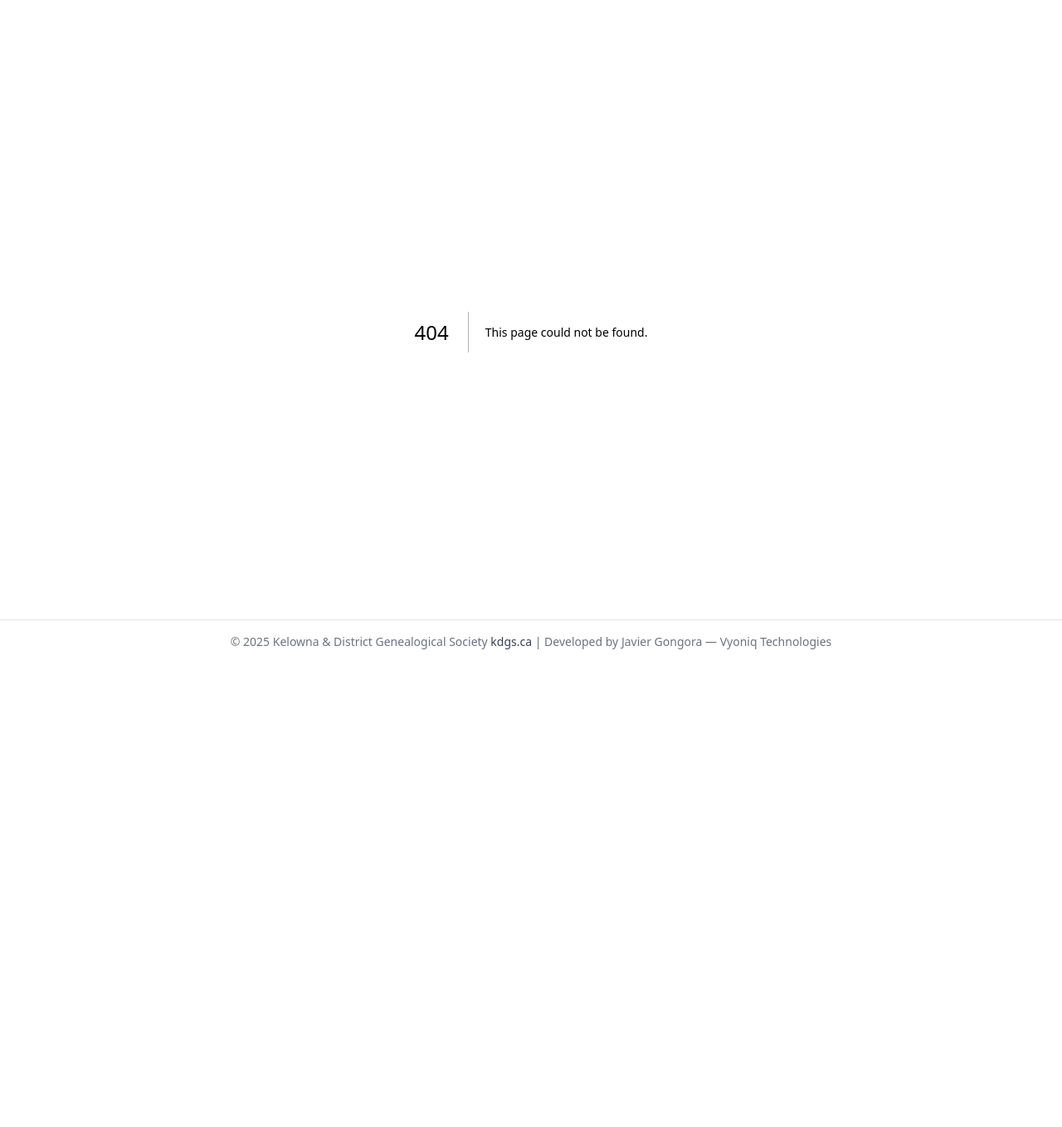
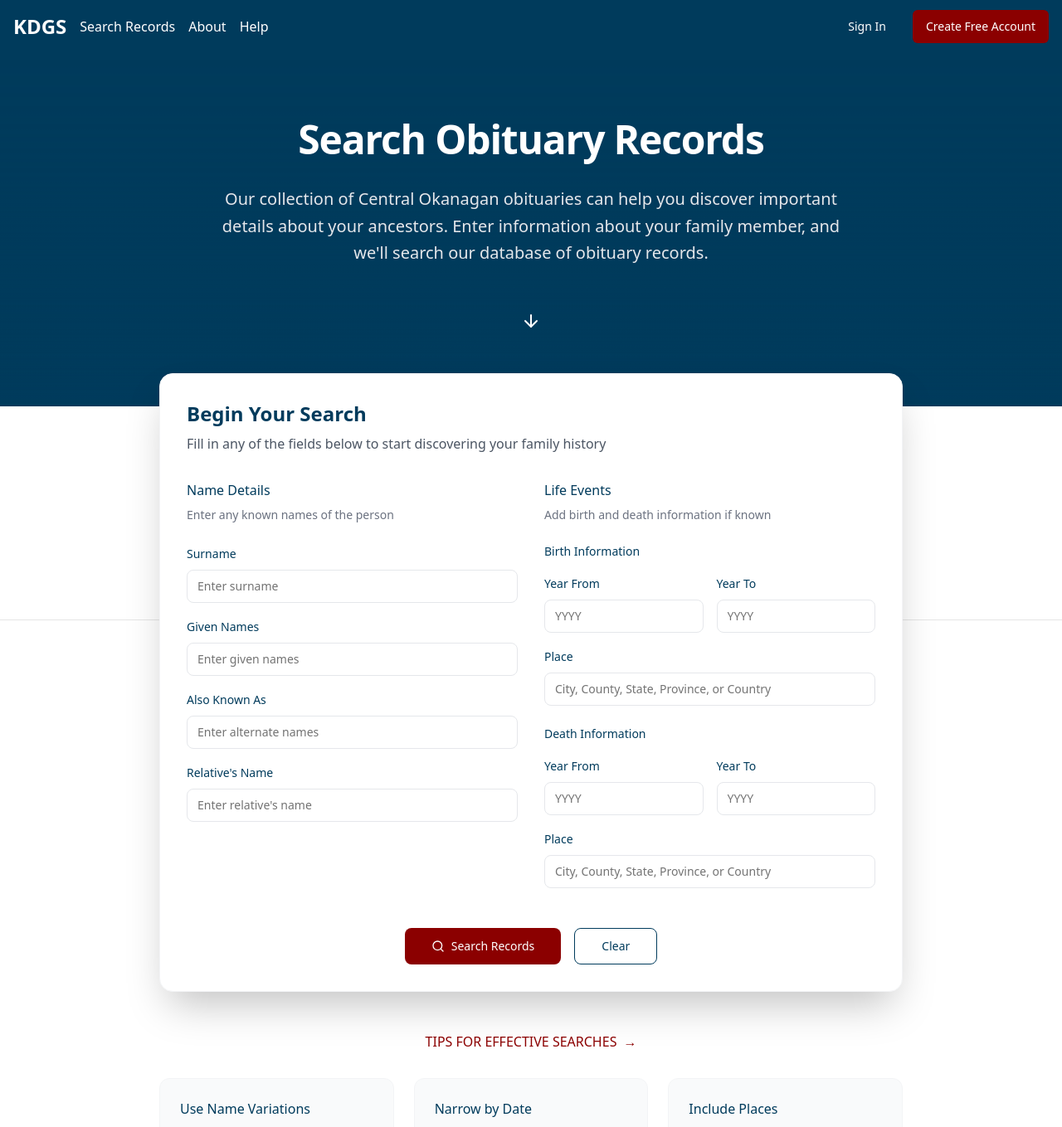
Before and after one commit to kdgs-develop/kdgs-admin-dashboard, a Next.js app: page /public/search in a window 1280 px wide. Before the commit this address had no page. Shown: the top 1359 px of the page at 83% size. Before the commit the page ends 864 px from the top, so only its background shows below. Built offline with nearby package versions, Linux system fonts and the light colour scheme.

Commit message:
Create page.tsx

```diff
--- /dev/null
+++ b/app/public/search/page.tsx
@@ -0,0 +1,101 @@
+import { Metadata } from "next";
+import { SearchForm } from "./components/search-form";
+import { ArrowDown } from "lucide-react";
+
+export const metadata: Metadata = {
+  title: "Search Obituary Records - KDGS",
+  description:
+    "Search through our collection of Central Okanagan obituary records to discover your family history"
+};
+
+export default function SearchPage() {
+  return (
+    <div className="min-h-screen">
+      {/* Hero Section */}
+      <div className="relative bg-[#003B5C] py-20 overflow-hidden">
+        <div className="absolute inset-0 bg-grid-white/[0.05] bg-[size:16px]" />
+        <div
+          className="absolute inset-0 bg-gradient-to-b from-[#003B5C]/10 via-[#003B5C]/50 to-[#003B5C]"
+          style={{
+            maskImage: "linear-gradient(to bottom, transparent, black)",
+            WebkitMaskImage: "linear-gradient(to bottom, transparent, black)"
+          }}
+        />
+
+        <div className="relative container mx-auto px-4">
+          <div className="max-w-3xl mx-auto text-center space-y-8">
+            <h1 className="text-5xl font-bold text-white tracking-tight">
+              Search Obituary Records
+            </h1>
+            <p className="text-xl text-gray-200 leading-relaxed">
+              Our collection of Central Okanagan obituaries can help you
+              discover important details about your ancestors. Enter information
+              about your family member, and we&apos;ll search our database of
+              obituary records.
+            </p>
+            <div className="animate-bounce flex justify-center pt-8">
+              <ArrowDown className="h-6 w-6 text-white" />
+            </div>
+          </div>
+        </div>
+      </div>
+
+      {/* Search Section */}
+      <main className="container mx-auto px-4 -mt-10 relative z-10 mb-20">
+        <div className="max-w-4xl mx-auto">
+          <div className="bg-white rounded-2xl shadow-2xl p-8 border border-gray-100">
+            <div className="mb-8">
+              <h2 className="text-2xl font-semibold text-[#003B5C] mb-2">
+                Begin Your Search
+              </h2>
+              <p className="text-gray-600">
+                Fill in any of the fields below to start discovering your family
+                history
+              </p>
+            </div>
+            <SearchForm />
+          </div>
+
+          <div className="mt-12 text-center space-y-8">
+            <button className="group text-[#8B0000] hover:text-[#6d0000] font-medium inline-flex items-center gap-2 transition-all">
+              <span>TIPS FOR EFFECTIVE SEARCHES</span>
+              <span className="group-hover:translate-x-1 transition-transform">
+                →
+              </span>
+            </button>
+
+            {/* Search Tips Preview */}
+            <div className="grid md:grid-cols-3 gap-6 text-left">
+              {[
+                {
+                  title: "Use Name Variations",
+                  description:
+                    "Try different spellings and nicknames when searching"
+                },
+                {
+                  title: "Narrow by Date",
+                  description:
+                    "Add birth or death years to find more specific matches"
+                },
+                {
+                  title: "Include Places",
+                  description: "Search with locations to find relevant records"
+                }
+              ].map((tip, i) => (
+                <div
+                  key={i}
+                  className="bg-gray-50 p-6 rounded-xl border border-gray-100"
+                >
+                  <h3 className="font-medium text-[#003B5C] mb-2">
+                    {tip.title}
+                  </h3>
+                  <p className="text-gray-600 text-sm">{tip.description}</p>
+                </div>
+              ))}
+            </div>
+          </div>
+        </div>
+      </main>
+    </div>
+  );
+}
```
